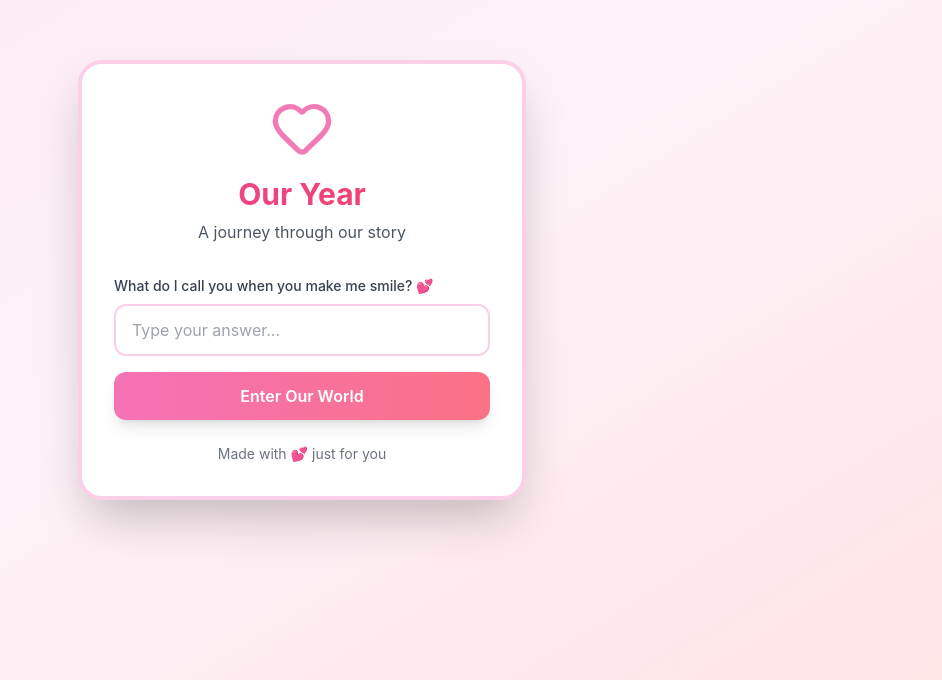
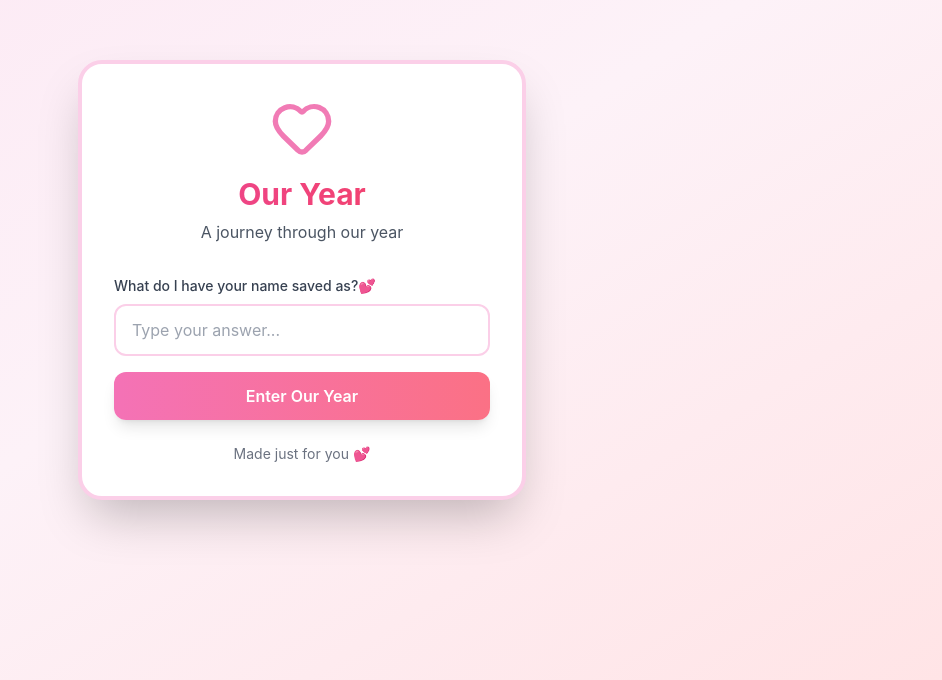
Before and after one commit to Grush-cloud/our-year, a React (Create React App) app: page / in a window 1280 px wide. Shown: the part 120-800 px from the top of the page, without its empty margins (338-1280 px from the left). Built offline with nearby package versions, Linux system fonts and the light colour scheme.

Commit message:
made changes to passcode

```diff
--- a/public/index.html
+++ b/public/index.html
@@ -2,7 +2,6 @@
 <html lang="en">
   <head>
     <meta charset="utf-8" />
-    <link rel="icon" href="%PUBLIC_URL%/favicon.ico" />
     <meta name="viewport" content="width=device-width, initial-scale=1" />
     <meta name="theme-color" content="#ec4899" />
     <meta name="description" content="Our Year - A Love Story" />
--- a/src/App.js
+++ b/src/App.js
@@ -104,13 +104,17 @@ function App() {
   };
 
   const handlePasscodeSubmit = () => {
-    if (passcodeInput.toLowerCase() === config.passcodeAnswer.toLowerCase()) {
-      setIsUnlocked(true);
-      setTimeout(() => setCurrentPage('landing'), 500);
-    } else {
-      setPasscodeInput('');
-      alert('Not quite... think about what I always call you 💕');
-    }
+     // Remove spaces, hyphens, and convert to lowercase
+  const cleanInput = passcodeInput.toLowerCase().replace(/[\s-]/g, '');
+  const cleanAnswer = config.passcodeAnswer.toLowerCase().replace(/[\s-]/g, '');
+
+  if (cleanInput === cleanAnswer) {
+    setIsUnlocked(true);
+    setTimeout(() => setCurrentPage('landing'), 500);
+  } else {
+    setPasscodeInput('');
+    alert('Not quite... think about it more 💕');
+  }
   };
 
   const MomentCard = ({ moment, index }) => {
@@ -197,13 +201,13 @@ function App() {
             <div className="text-center mb-8">
               <Heart className="w-16 h-16 text-pink-500 mx-auto mb-4 animate-pulse" />
               <h1 className="text-3xl font-bold bg-gradient-to-r from-pink-500 to-rose-500 bg-clip-text text-transparent mb-2">Our Year</h1>
-              <p className="text-gray-600">A journey through our story</p>
+              <p className="text-gray-600">A journey through our year</p>
             </div>
 
             <div className="space-y-4">
               <div>
                 <label className="block text-sm font-medium text-gray-700 mb-2">
-                  What do I call you when you make me smile? 💕
+                  What do I have your name saved as?💕
                 </label>
                 <input
                   type="text"
@@ -219,12 +223,12 @@ function App() {
                 onClick={handlePasscodeSubmit}
                 className="w-full bg-gradient-to-r from-pink-400 to-rose-400 text-white py-3 rounded-xl font-semibold hover:from-pink-500 hover:to-rose-500 transition-all transform hover:scale-105 shadow-lg"
               >
-                Enter Our World
+                Enter Our Year
               </button>
             </div>
 
             <p className="text-center text-sm text-gray-500 mt-6">
-              Made with 💕 just for you
+              Made just for you 💕
             </p>
           </div>
         </div>
--- a/src/data/config.js
+++ b/src/data/config.js
@@ -1,6 +1,6 @@
 export const config = {
-  passcodeAnswer: "sunshine",
-  relationshipStartDate: "2024-01-15",
-  yourName: "Me",
-  herName: "You"
+  passcodeAnswer: "asageorge",
+  relationshipStartDate: "2025-01-13",
+  yourName: "Grace's Nwoke",
+  herName: "Asa George"
 };
```
